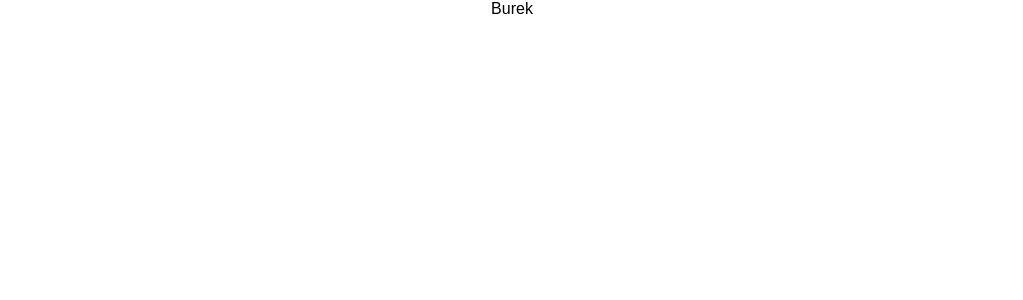
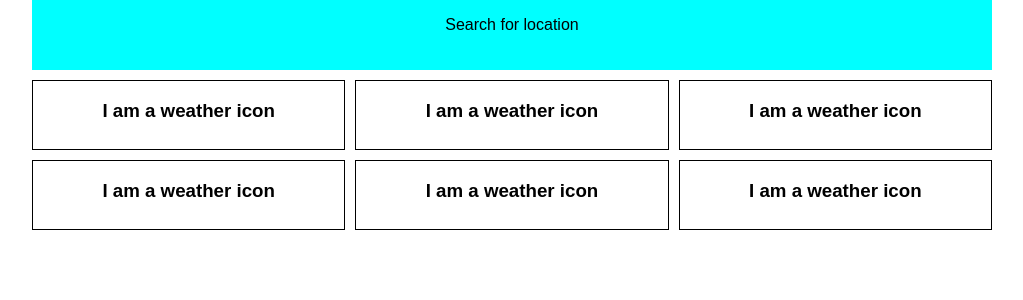
Before and after one commit to resek/weather-app, a React app: page / in a window 1280 px wide. Shown: the top 300 px of the page, without its empty margins (128-1151 px from the left). Built offline with nearby package versions, Linux system fonts and the light colour scheme.

Commit message:
basic grid CSS layout done

```diff
--- a/public/index.html
+++ b/public/index.html
@@ -1,40 +1,20 @@
 <!DOCTYPE html>
 <html lang="en">
+
   <head>
-    <meta charset="utf-8">
-    <meta name="viewport" content="width=device-width, initial-scale=1, shrink-to-fit=no">
-    <meta name="theme-color" content="#000000">
-    <!--
-      manifest.json provides metadata used when your web app is added to the
-      homescreen on Android. See https://developers.google.com/web/fundamentals/engage-and-retain/web-app-manifest/
-    -->
-    <link rel="manifest" href="%PUBLIC_URL%/manifest.json">
-    <link rel="shortcut icon" href="%PUBLIC_URL%/favicon.ico">
-    <!--
-      Notice the use of %PUBLIC_URL% in the tags above.
-      It will be replaced with the URL of the `public` folder during the build.
-      Only files inside the `public` folder can be referenced from the HTML.
+      <meta charset="utf-8">
+      <meta name="viewport" content="width=device-width, initial-scale=1, shrink-to-fit=no">
+      <meta name="theme-color" content="#000000">
+      <link rel="manifest" href="%PUBLIC_URL%/manifest.json">
+      <link rel="shortcut icon" href="%PUBLIC_URL%/favicon.ico">
+      <title>Weather App</title>
+  </head>
 
-      Unlike "/favicon.ico" or "favicon.ico", "%PUBLIC_URL%/favicon.ico" will
-      work correctly both with client-side routing and a non-root public URL.
-      Learn how to configure a non-root public URL by running `npm run build`.
-    -->
-    <title>React App</title>
-  </head>
   <body>
     <noscript>
       You need to enable JavaScript to run this app.
     </noscript>
     <div id="root"></div>
-    <!--
-      This HTML file is a template.
-      If you open it directly in the browser, you will see an empty page.
+  </body>
 
-      You can add webfonts, meta tags, or analytics to this file.
-      The build step will place the bundled scripts into the <body> tag.
-
-      To begin the development, run `npm start` or `yarn start`.
-      To create a production bundle, use `npm run build` or `yarn build`.
-    -->
-  </body>
 </html>
--- a/src/App.css
+++ b/src/App.css
@@ -1,8 +1,15 @@
 .App {
+  max-width: 960px;
+  width: 95%;
+  display: grid;
+  grid-template-columns: 1fr 1fr 1fr;
+  grid-auto-rows: minmax(70px, auto);
+  grid-gap: 10px;
+  margin: 0 auto;
   text-align: center;
 }
 
-@keyframes App-logo-spin {
-  from { transform: rotate(0deg); }
-  to { transform: rotate(360deg); }
+.App header {
+  grid-column: 1 / 4;
+  background-color: aqua;
 }
--- a/src/App.js
+++ b/src/App.js
@@ -1,11 +1,15 @@
-import React, { Component } from 'react';
-import classes from './App.css';
+import React, { Component, Fragment } from 'react';
+import classes from "./App.css";
+import Layout from "./containers/Layout/Layout";
+import ShowWeather from './containers/ShowWeather/ShowWeather';
 
 class App extends Component {
   render() {
     return (
       <div className={classes.App}>
-      Burek
+        <Layout>
+          <ShowWeather />
+        </Layout>
       </div>
     );
   }
--- /dev/null
+++ b/src/components/Day/Day.css
@@ -0,0 +1,3 @@
+.Day {
+    border:1px solid black;
+}
--- /dev/null
+++ b/src/components/Day/Day.js
@@ -0,0 +1,13 @@
+import React from "react";
+import classes from "./Day.css"
+
+const day = () => {
+
+    return (
+        <div className={classes.Day}>
+            <h3>I am a weather icon</h3>
+        </div>
+    )
+}
+
+export default day;
--- /dev/null
+++ b/src/components/Header/Header.js
@@ -0,0 +1,12 @@
+import React from "react";
+
+const header = () => {
+
+    return (
+        <header>
+            <p>Search for location</p>
+        </header>
+    )
+}
+
+export default header;
--- /dev/null
+++ b/src/containers/Layout/Layout.js
@@ -0,0 +1,16 @@
+import React, {Component, Fragment} from 'react';
+import Header from "../../components/Header/Header";
+
+class Layout extends Component {
+
+    render() {
+        return (
+            <Fragment>
+                <Header />
+                {this.props.children}
+            </Fragment>
+        )
+    }
+}
+
+export default Layout;
--- /dev/null
+++ b/src/containers/ShowWeather/ShowWeather.js
@@ -0,0 +1,20 @@
+import React, {Component, Fragment} from 'react';
+import Day from "../../components/Day/Day";
+
+class ShowWeather extends Component {
+
+    render() {
+        return (
+            <Fragment>
+                <Day />
+                <Day />
+                <Day />
+                <Day />
+                <Day />
+                <Day />
+            </Fragment>
+        )
+    }
+}
+
+export default ShowWeather;
```
